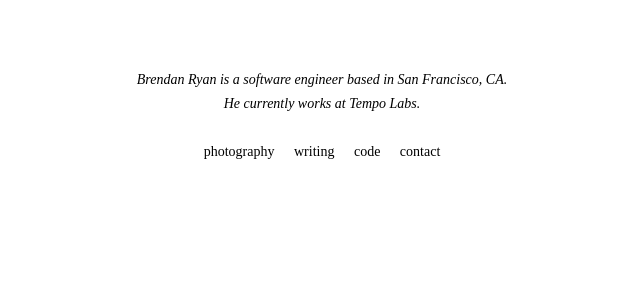
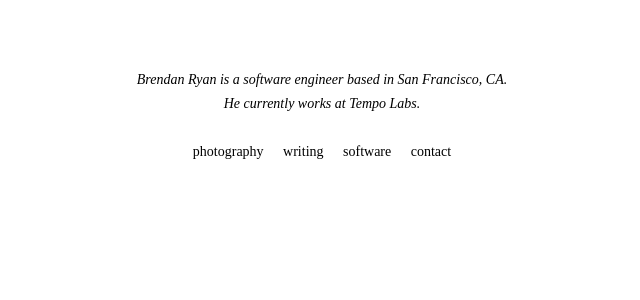
Before and after one commit to brendanjryan/Website, a Jekyll site: the page built from index.html, in a window 1280 px wide. Shown: the top 300 px of the page, without its empty margins (318-958 px from the left). Built offline with Jekyll 4.4.1, drawn with Linux system fonts in a browser that asks for light colours.

Commit message:
Update index.html

```diff
--- a/index.html
+++ b/index.html
@@ -11,6 +11,6 @@ title: Brendan Ryan
 <nav class="mv4 f6">
   <a href="https://vsco.co/brendanryan/gallery" class="mh2">photography</a>
   <a href="/writing" class="mh2">writing</a>
-  <a href="https://github.com/brendanjryan" class="mh2">code</a>
+  <a href="https://github.com/brendanjryan" class="mh2">software</a>
   <a href="mailto:brendan+contact@brendanjryan.com" class="mh2">contact</a>
 </nav>
```
